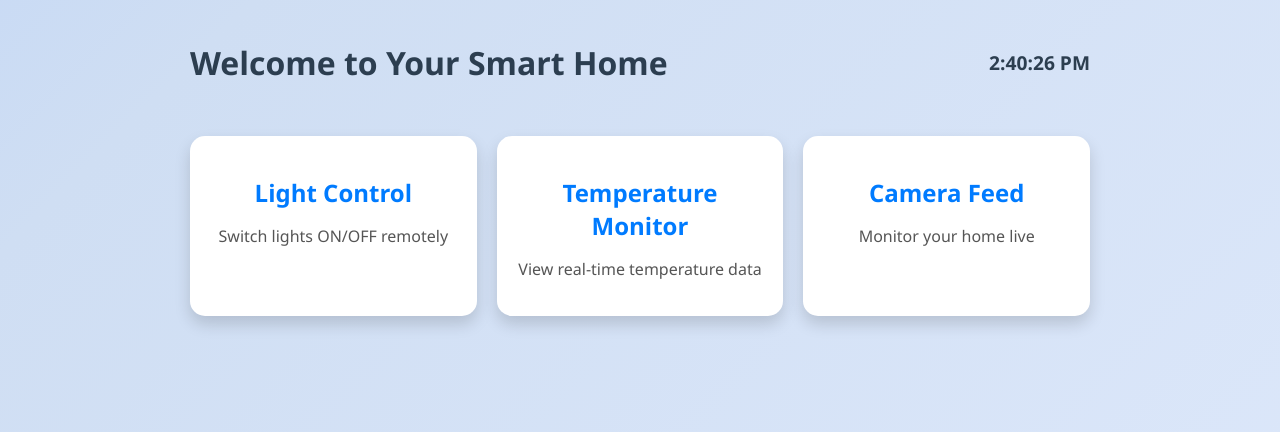
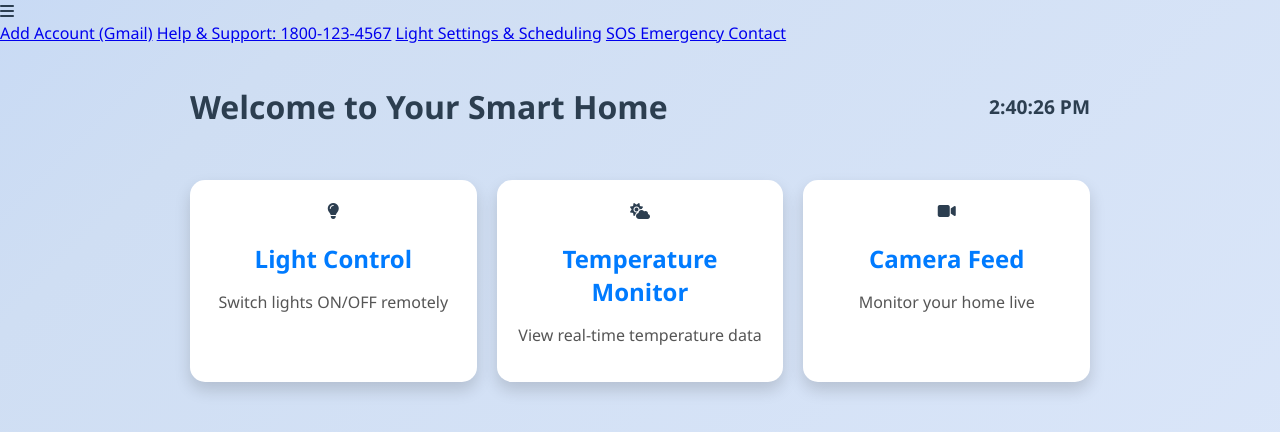
Before and after one commit to aasthagandhi-19/Smart-Home, a plain HTML site: page index.html in a window 1280 px wide. Drawn offline with Linux system fonts and the light colour scheme.

Commit message:
Update index.html

```diff
--- a/index.html
+++ b/index.html
@@ -5,8 +5,19 @@
   <meta name="viewport" content="width=device-width, initial-scale=1.0" />
   <title>Smart Home Dashboard</title>
   <link rel="stylesheet" href="styles.css" />
+  <script src="https://kit.fontawesome.com/a076d05399.js" crossorigin="anonymous"></script>
 </head>
 <body>
+  <div class="menu-toggle" onclick="toggleDropdown()">
+    <i class="fas fa-bars"></i>
+  </div>
+  <div id="dropdownMenu" class="dropdown">
+    <a href="#">Add Account (Gmail)</a>
+    <a href="#">Help & Support: 1800-123-4567</a>
+    <a href="#">Light Settings & Scheduling</a>
+    <a href="#">SOS Emergency Contact</a>
+  </div>
+
   <div class="container">
     <header>
       <h1>Welcome to Your Smart Home</h1>
@@ -15,14 +26,23 @@
 
     <main class="dashboard">
       <div class="card" onclick="location.href='lights.html'">
+        <div class="icon-card light-icon">
+          <i class="fas fa-lightbulb"></i>
+        </div>
         <h2>Light Control</h2>
         <p>Switch lights ON/OFF remotely</p>
       </div>
       <div class="card" onclick="location.href='temperature.html'">
+        <div class="icon-card weather-icon">
+          <i class="fas fa-cloud-sun"></i>
+        </div>
         <h2>Temperature Monitor</h2>
         <p>View real-time temperature data</p>
       </div>
       <div class="card" onclick="location.href='camera.html'">
+        <div class="icon-card camera-icon">
+          <i class="fas fa-video"></i>
+        </div>
         <h2>Camera Feed</h2>
         <p>Monitor your home live</p>
       </div>
@@ -31,11 +51,15 @@
 
   <script>
     function updateClock() {
-        document.getElementById("clock").innerText =
-          new Date().toLocaleTimeString();
+      document.getElementById("clock").innerText = new Date().toLocaleTimeString();
     }
     setInterval(updateClock, 1000);
     updateClock();
+
+    function toggleDropdown() {
+      const menu = document.getElementById("dropdownMenu");
+      menu.style.display = menu.style.display === "block" ? "none" : "block";
+    }
   </script>
 </body>
 </html>
```
Lines whose indentation alone changed are shown as unchanged.
